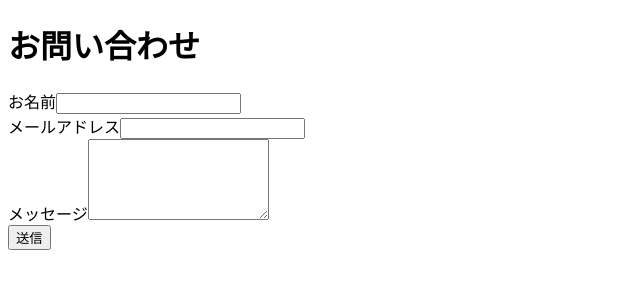
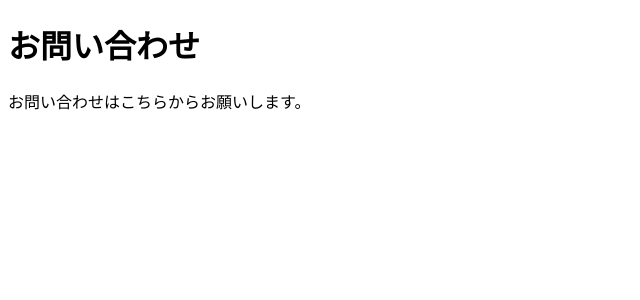
Before and after one commit to tango714622-hue/zen-method-site, a React (Vite) app: page /contact in a window 1280 px wide. Shown: the top 300 px of the page, without its empty margins (0-640 px from the left). Built offline with nearby package versions, Linux system fonts and the light colour scheme.

Commit message:
Fix page filenames and routing

```diff
--- a/src/App.jsx
+++ b/src/App.jsx
@@ -8,7 +8,7 @@ function App() {
   return (
     <Router>
       <div className="container">
-        <nav className="nav">
+        <nav>
           <Link to="/">ホーム</Link> |{" "}
           <Link to="/contact">お問い合わせ</Link> |{" "}
           <Link to="/privacy-policy">プライバシーポリシー</Link>
--- a/src/pages/PrivacyPolicy.jsx
+++ b/src/pages/PrivacyPolicy.jsx
@@ -1,53 +1,12 @@
 import React from "react";
 
-export default function PrivacyPolicy() {
+const PrivacyPolicy = () => {
   return (
-    <div className="max-w-3xl mx-auto p-6 text-gray-800 leading-relaxed">
-      <h1 className="text-3xl font-bold mb-4">プライバシーポリシー</h1>
-      <p className="mb-4">
-        Zen Method（以下、「当サイト」といいます。）では、ユーザーの個人情報を適切に取り扱うことを重要な責務と認識し、以下の方針に基づいて個人情報の保護に努めます。
-      </p>
-
-      <h2 className="text-2xl font-semibold mt-6 mb-2">1. 個人情報の利用目的</h2>
-      <p className="mb-4">
-        当サイトでは、お問い合わせやサービスのご案内の際に、名前・メールアドレス等の個人情報を取得する場合があります。
-        取得した個人情報は、ユーザーとの連絡のみに利用し、これ以外の目的には使用いたしません。
-      </p>
-
-      <h2 className="text-2xl font-semibold mt-6 mb-2">2. 広告配信について</h2>
-      <p className="mb-4">
-        当サイトでは、第三者配信の広告サービス「Google AdSense（グーグルアドセンス）」を利用しています。
-        Googleなどの広告配信事業者は、ユーザーの興味に応じた広告を表示するためにCookieを使用することがあります。
-        Cookieを無効にする方法や「Google広告におけるCookieの使用」については、
-        <a
-          href="https://policies.google.com/technologies/ads?hl=ja"
-          className="text-blue-600 underline"
-          target="_blank"
-          rel="noopener noreferrer"
-        >
-          こちら
-        </a>
-        をご覧ください。
-      </p>
-
-      <h2 className="text-2xl font-semibold mt-6 mb-2">3. 個人情報の第三者提供</h2>
-      <p className="mb-4">
-        当サイトは、法令に基づく場合を除き、ユーザー本人の同意なく第三者に個人情報を提供することはありません。
-      </p>
-
-      <h2 className="text-2xl font-semibold mt-6 mb-2">4. 免責事項</h2>
-      <p className="mb-4">
-        当サイトの掲載情報については、できる限り正確な情報を掲載するよう努めていますが、正確性や安全性を保証するものではありません。
-        当サイトを利用して発生したいかなる損害についても、一切の責任を負いかねますのでご了承ください。
-      </p>
-
-      <h2 className="text-2xl font-semibold mt-6 mb-2">5. プライバシーポリシーの変更</h2>
-      <p className="mb-4">
-        当サイトは、法令の改正や運営方針の変更により、本プライバシーポリシーを予告なく変更する場合があります。
-        変更後の内容は、本ページに掲載された時点で効力を持つものとします。
-      </p>
-
-      <p className="mt-8">制定日：2025年10月15日</p>
+    <div>
+      <h1>プライバシーポリシー</h1>
+      <p>プライバシーポリシーの内容をここに記載します。</p>
     </div>
   );
-}
+};
+
+export default PrivacyPolicy;
--- a/src/pages/contact.jsx
+++ b/src/pages/contact.jsx
@@ -1,62 +1,12 @@
-import React, { useState } from "react";
+import React from "react";
 
-export default function Contact() {
-  const [form, setForm] = useState({ name: "", email: "", message: "" });
-
-  const handleChange = (e) => {
-    setForm({ ...form, [e.target.name]: e.target.value });
-  };
-
-  const handleSubmit = (e) => {
-    e.preventDefault();
-    alert("お問い合わせありがとうございます。送信が完了しました。");
-    setForm({ name: "", email: "", message: "" });
-  };
-
+const Contact = () => {
   return (
-    <div className="max-w-xl mx-auto p-6 text-gray-800">
-      <h1 className="text-3xl font-bold mb-6">お問い合わせ</h1>
-      <form onSubmit={handleSubmit} className="space-y-4">
-        <div>
-          <label className="block font-medium mb-1">お名前</label>
-          <input
-            type="text"
-            name="name"
-            value={form.name}
-            onChange={handleChange}
-            className="w-full border p-2 rounded"
-            required
-          />
-        </div>
-        <div>
-          <label className="block font-medium mb-1">メールアドレス</label>
-          <input
-            type="email"
-            name="email"
-            value={form.email}
-            onChange={handleChange}
-            className="w-full border p-2 rounded"
-            required
-          />
-        </div>
-        <div>
-          <label className="block font-medium mb-1">メッセージ</label>
-          <textarea
-            name="message"
-            value={form.message}
-            onChange={handleChange}
-            rows="5"
-            className="w-full border p-2 rounded"
-            required
-          />
-        </div>
-        <button
-          type="submit"
-          className="bg-blue-600 text-white px-4 py-2 rounded hover:bg-blue-700"
-        >
-          送信
-        </button>
-      </form>
+    <div>
+      <h1>お問い合わせ</h1>
+      <p>お問い合わせはこちらからお願いします。</p>
     </div>
   );
-}
+};
+
+export default Contact;
```
